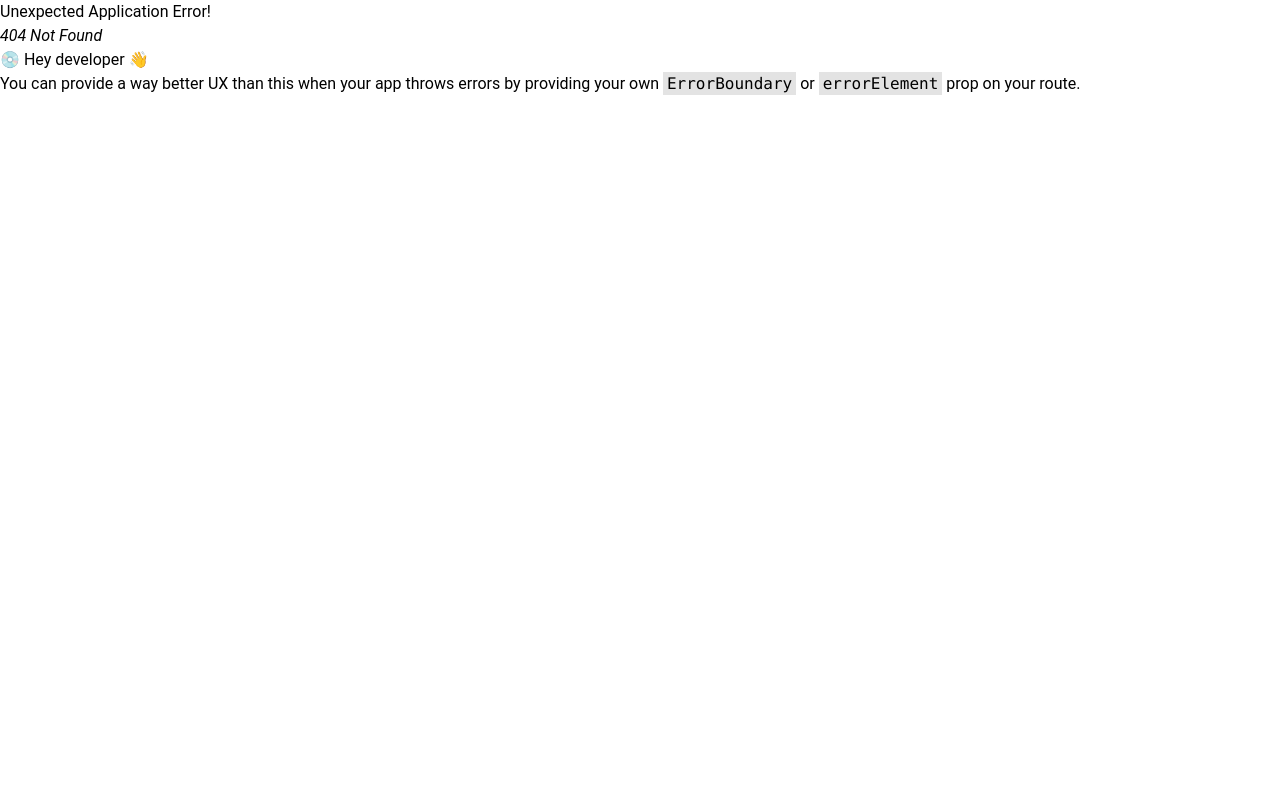
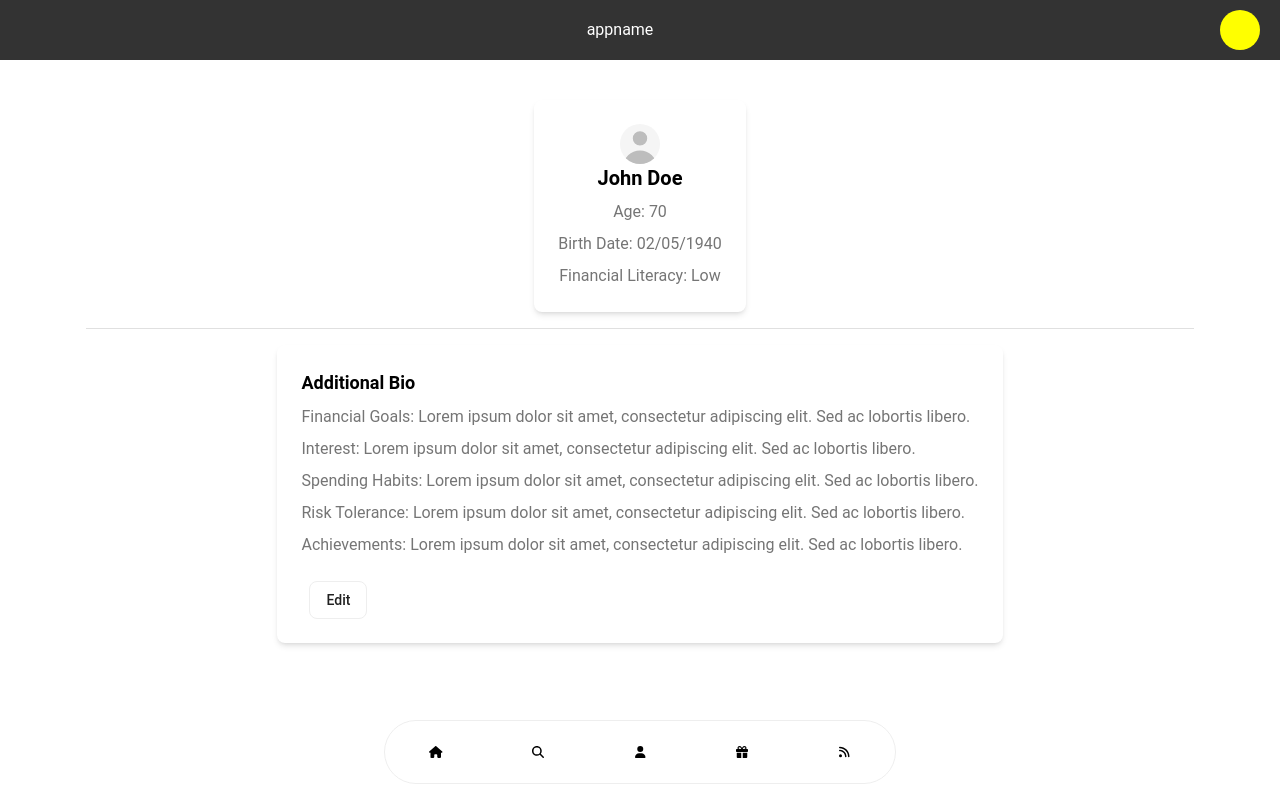
Before and after one commit to JiaJun8899/angelhack-app, a React (Vite) app in the folder frontend/: page /profile in a window 1280 px wide. Before the commit this address had no page. Built offline with nearby package versions, Linux system fonts and the light colour scheme.

Commit message:
Add profile

```diff
--- a/frontend/src/components/navbar.tsx
+++ b/frontend/src/components/navbar.tsx
@@ -7,7 +7,7 @@ const Navbar: React.FC = () => {
     let navigate = useNavigate();
     let location = useLocation();
     const routeChange = (newPath: string) => {
-        navigate(location.pathname + newPath);
+        navigate(newPath);
       }
 
     return (
--- a/frontend/src/main.tsx
+++ b/frontend/src/main.tsx
@@ -3,6 +3,7 @@ import ReactDOM from 'react-dom/client'
 import Home from './pages/home/home';
 import './index.css'
 import Explore from './pages/explore/explore';
+import Profile from './pages/profile/profile';
 import {
   createBrowserRouter,
   RouterProvider,
@@ -18,6 +19,10 @@ const router = createBrowserRouter([
     path: "/explore",
     element: <Explore />
   },
+  {
+    path: "/profile",
+    element: <Profile />
+  },
 ]);
 ReactDOM.createRoot(document.getElementById('root')!).render(
   <React.StrictMode>
--- /dev/null
+++ b/frontend/src/pages/profile/profile.tsx
@@ -0,0 +1,51 @@
+import React from 'react'
+import Navbar from '../../components/navbar'
+import Header from '../../components/header'
+
+const profile: React.FC = () => {
+    const name = "John Doe";
+    const additionalBio = "Lorem ipsum dolor sit amet, consectetur adipiscing elit. Sed ac lobortis libero.";
+    return (
+    <>
+    <div
+        style={{
+            display: "flex",
+            flexDirection: "column",
+            alignItems: "center",
+        }}
+    >
+        <Header />
+        <div className="container mx-auto px-4">
+            <div className="flex flex-col items-center justify-center mt-10">
+                <div className="bg-white rounded-lg shadow-md p-6 mb-4">
+                    <div className="flex flex-col items-center justify-center">
+                        <div className="relative w-10 h-10 overflow-hidden bg-gray-100 rounded-full dark:bg-gray-600">
+                            <svg className="absolute w-12 h-12 text-gray-400 -left-1" fill="currentColor" viewBox="0 0 20 20" xmlns="http://www.w3.org/2000/svg"><path fill-rule="evenodd" d="M10 9a3 3 0 100-6 3 3 0 000 6zm-7 9a7 7 0 1114 0H3z" clip-rule="evenodd"></path></svg>
+                        </div>
+                        <h2 className="text-xl font-bold">{name}</h2>
+                        <p className="text-gray-600 mt-2">Age: 70</p>
+                        <p className="text-gray-600 mt-2">Birth Date: 02/05/1940</p>
+                        <p className="text-gray-600 mt-2">Financial Literacy: Low</p>
+                    </div>
+                </div>
+                <hr className="w-full border-gray-300 mb-4" />
+                <div className="bg-white rounded-lg shadow-md p-6">
+                    <p className="text-lg font-semibold mb-2">Additional Bio</p>
+                    <p className="text-gray-600 mt-2">Financial Goals: {additionalBio}</p>
+                    <p className="text-gray-600 mt-2">Interest: {additionalBio}</p>
+                    <p className="text-gray-600 mt-2">Spending Habits: {additionalBio}</p>
+                    <p className="text-gray-600 mt-2">Risk Tolerance: {additionalBio}</p>
+                    <p className="text-gray-600 mt-2">Achievements: {additionalBio}</p>
+                    <div className="flex mt-4 md:mt-6">
+                        <a href="#" className="py-2 px-4 ms-2 text-sm font-medium text-gray-900 focus:outline-none bg-white rounded-lg border border-gray-200 hover:bg-gray-100 hover:text-blue-700 focus:z-10 focus:ring-4 focus:ring-gray-100 dark:focus:ring-gray-700 dark:bg-gray-800 dark:text-gray-400 dark:border-gray-600 dark:hover:text-white dark:hover:bg-gray-700">Edit</a>
+                    </div>
+                </div>
+            </div>
+        </div>
+        <Navbar />
+    </div>
+    </>
+    )
+}
+
+export default profile;
```
